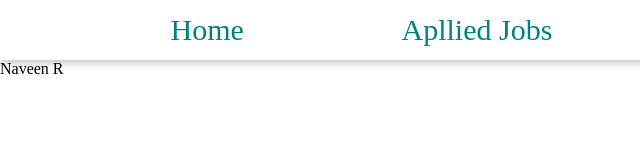
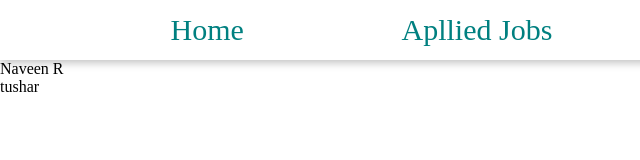
Before and after one commit to naveenraju9/job-board, a plain HTML site: page students.html in a window 1280 px wide. Shown: the full height of the page, 0-640 px from the left. Drawn offline with Linux system fonts and the light colour scheme.

Commit message:
my commit

```diff
--- a/students.html
+++ b/students.html
@@ -16,6 +16,7 @@
     </div>
     <div>
         <p>Naveen R</p>
+        <p>tushar</p>
     </div>
 </body>
 </html>
```
